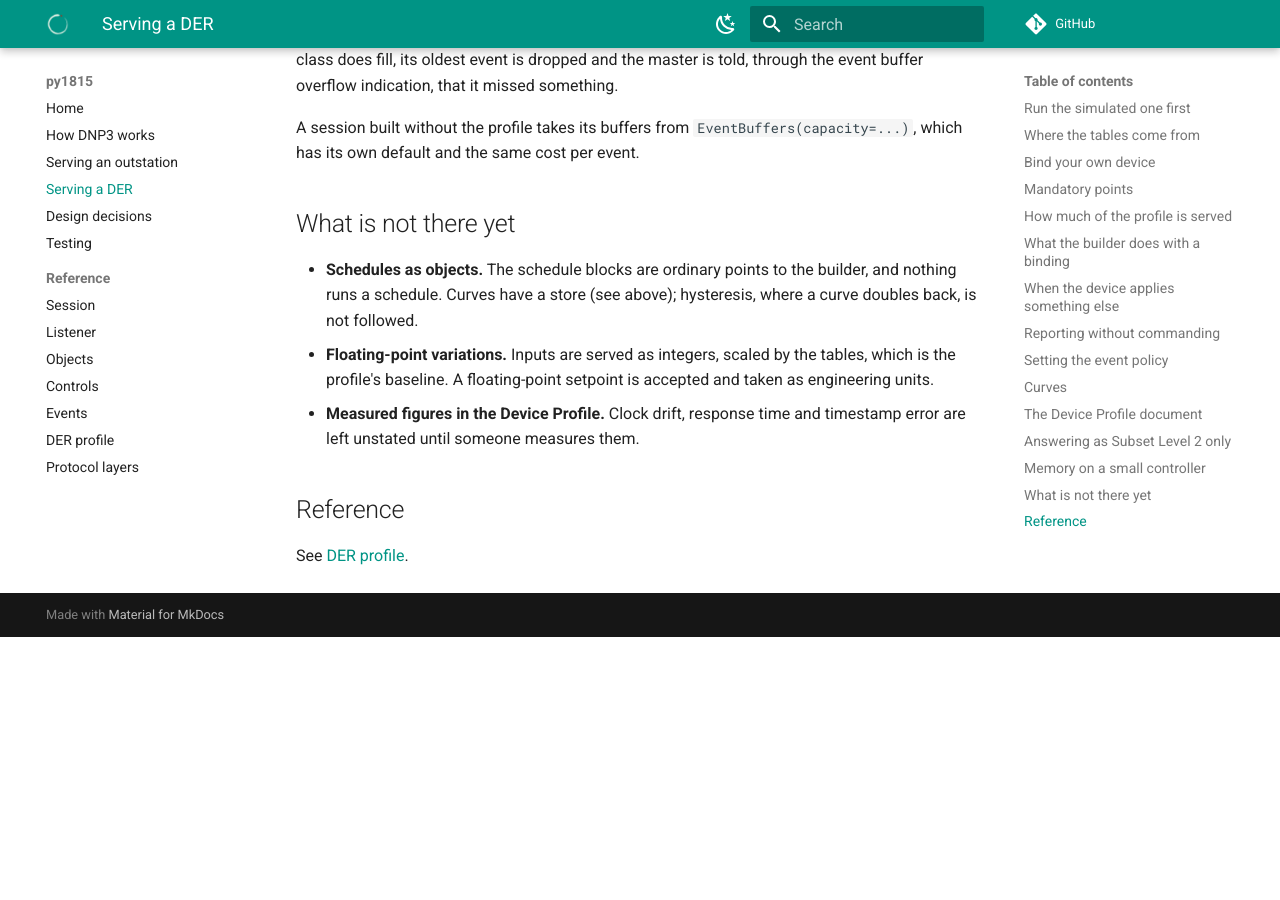
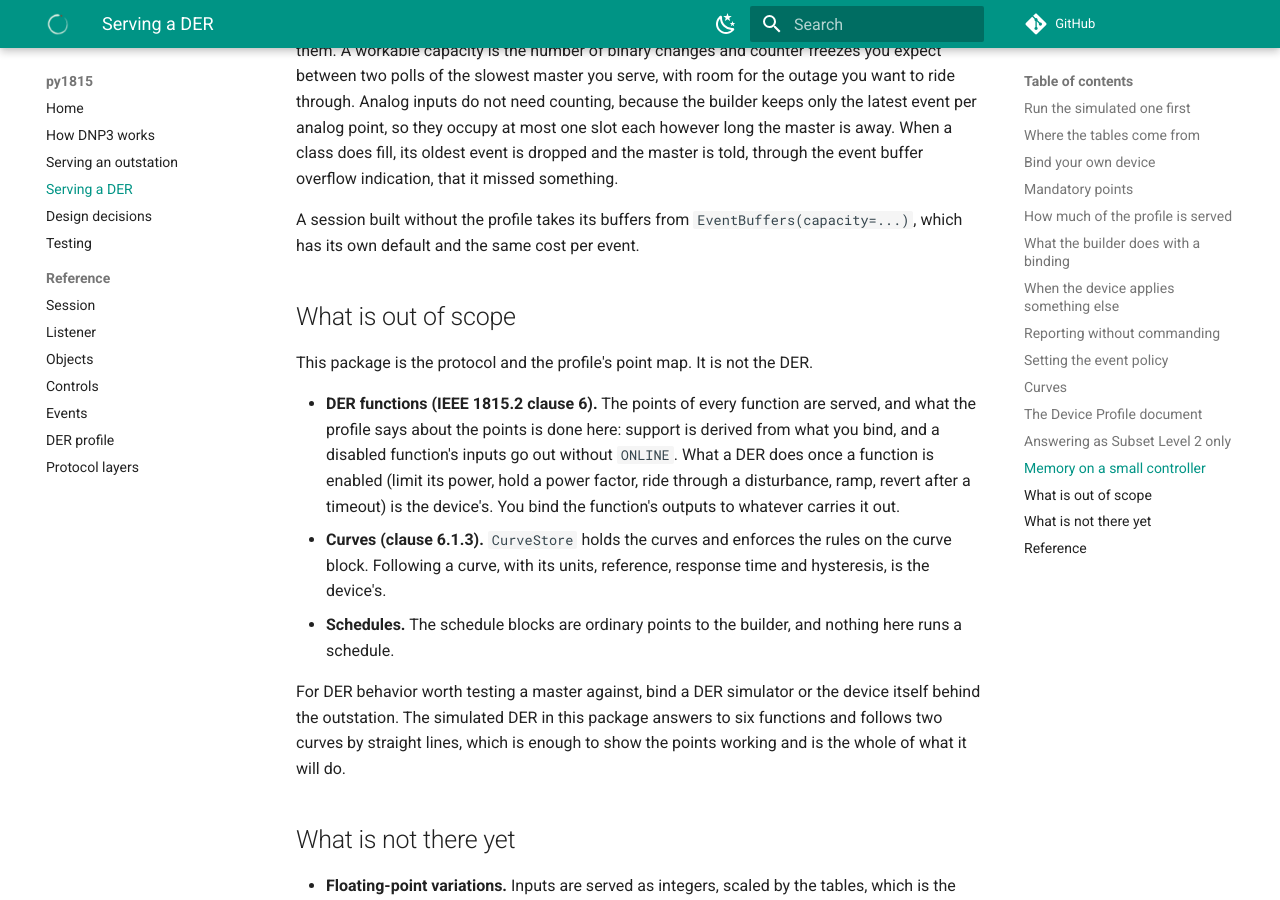
Before and after one commit to DERSecurity/py1815, an MkDocs documentation site: the page built from docs/der.md, in a window 1280 px wide and 900 px high, scrolled down 10865 px. Built offline with MkDocs 1.6.1 and Material for MkDocs 9.7.7, drawn with Linux system fonts in a browser that asks for light colours; comment, search, counter and statistics services are not loaded; before the commit the page ends 11502 px from its top, so only the background shows below that; some of the changed text lies outside the part shown.

Commit message:
Say that DER behavior is out of scope (#72)
The package is the protocol and the IEEE 1815.2 profile's point map. How
a DER carries out a function of clause 6, follows a curve (6.1.3) or runs
a schedule is the behavior of a device, and belongs to the device or DER
simulator a caller binds behind the outstation.

The README's conformance table, the DER page and the design notes said
which functions the simulated DER acts on, which read as a list this
package would grow. They now say what is served here (every function's
points, and what the profile requires of the points themselves) and what
is not (the behavior), and that the simulated DER answers to a few
functions only so the points can be seen working.

No behavior changes.

```diff
--- a/docs/der.md
+++ b/docs/der.md
@@ -21,6 +21,11 @@ with a system meter, four energy counters, and six functions a master can
 enable (active power limit, charge/discharge, constant vars, constant power
 factor, volt-var and volt-watt). The repository's `Dockerfile` runs the same thing in a container;
 the README has the commands.
+
+The simulation exists to make the points mean something, so that a master, a
+test or a demonstration has values that move and controls that answer. It is
+not a model of a DER, and it will not become one: see
+[What is out of scope](#what-is-out-of-scope).
 
 `py1815-der points` lists every point it serves. `py1815-der run --help` has
 the link addresses, the bind address, and options for resolving equipment
@@ -494,11 +499,30 @@ A session built without the profile takes its buffers from
 `EventBuffers(capacity=...)`, which has its own default and the same cost per
 event.
 
+## What is out of scope
+
+This package is the protocol and the profile's point map. It is not the DER.
+
+- **DER functions (IEEE 1815.2 clause 6).** The points of every function are
+  served, and what the profile says about the points is done here: support
+  is derived from what you bind, and a disabled function's inputs go out
+  without `ONLINE`. What a DER does once a function is enabled (limit its
+  power, hold a power factor, ride through a disturbance, ramp, revert
+  after a timeout) is the device's. You bind the function's outputs to
+  whatever carries it out.
+- **Curves (clause 6.1.3).** `CurveStore` holds the curves and enforces the
+  rules on the curve block. Following a curve, with its units, reference,
+  response time and hysteresis, is the device's.
+- **Schedules.** The schedule blocks are ordinary points to the builder, and
+  nothing here runs a schedule.
+
+For DER behavior worth testing a master against, bind a DER simulator or the
+device itself behind the outstation. The simulated DER in this package
+answers to six functions and follows two curves by straight lines, which is
+enough to show the points working and is the whole of what it will do.
+
 ## What is not there yet
 
-- **Schedules as objects.** The schedule blocks are ordinary points to the
-  builder, and nothing runs a schedule. Curves have a store (see above);
-  hysteresis, where a curve doubles back, is not followed.
 - **Floating-point variations.** Inputs are served as integers, scaled by the
   tables, which is the profile's baseline. A floating-point setpoint is
   accepted and taken as engineering units.
```
Also changed, not shown: README.md (+10 -6 lines), changelog.d/72.changed.md (added, +5 -0 lines), docs/DESIGN.md (+9 -0 lines), 1 other file.
